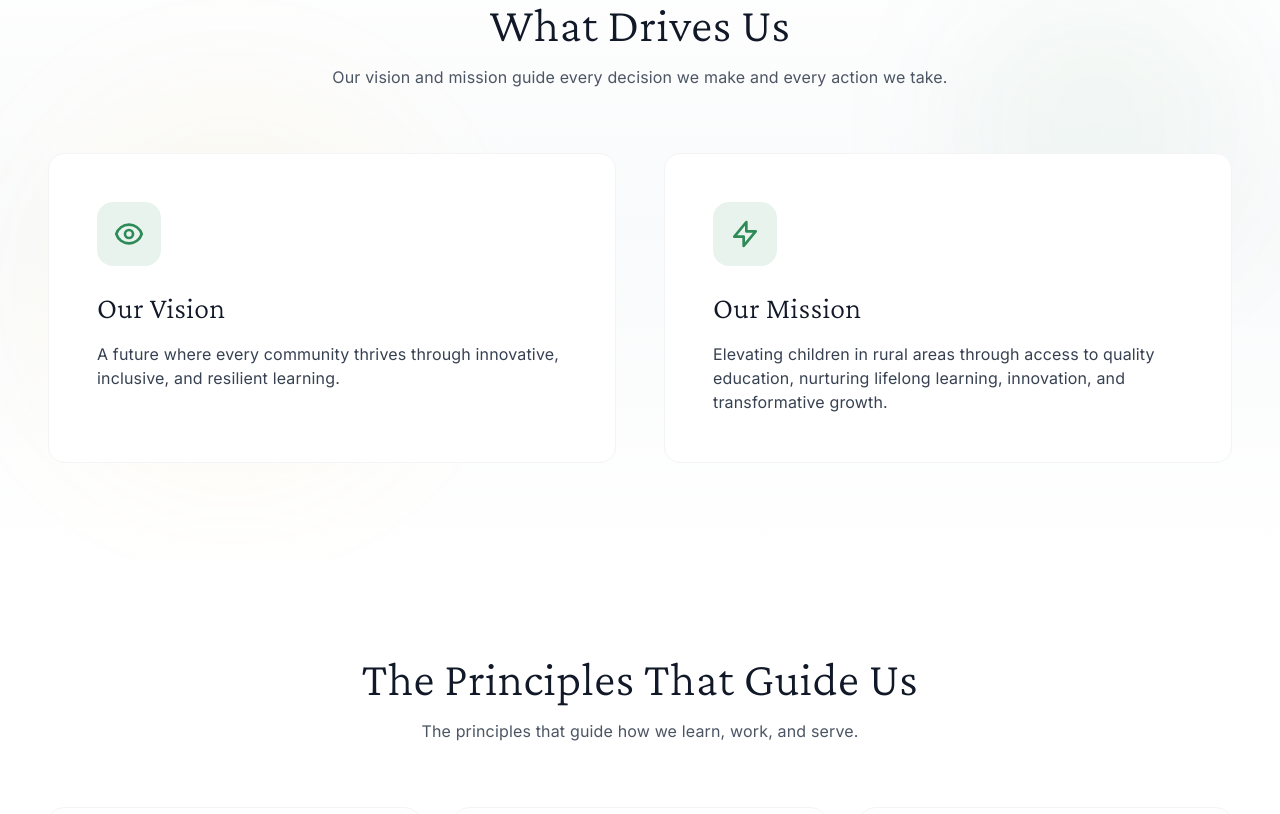
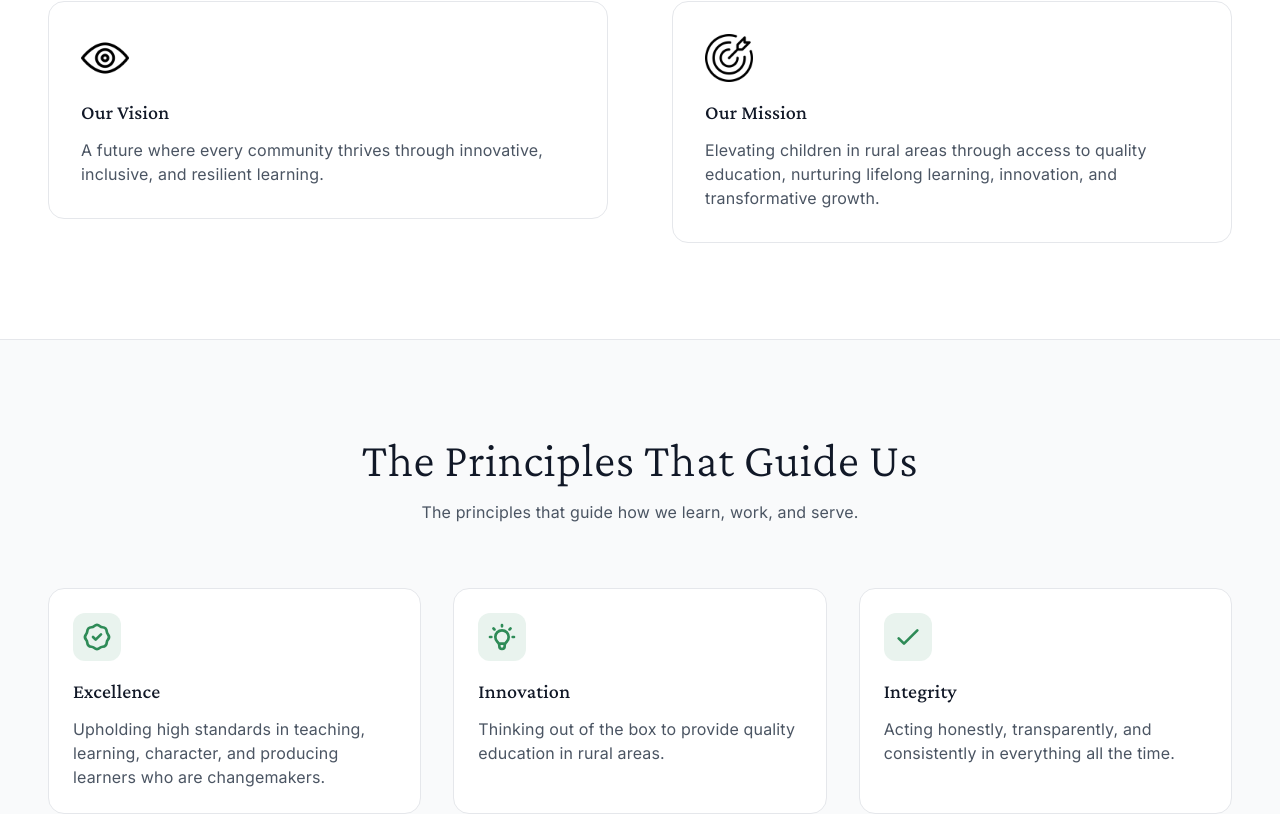
Before and after one commit to JasperSchools/jasperschools, a Next.js app: page /about/vision-mission in a window 1280 px wide. Shown: the part 519-1333 px from the top of the page. Built offline with nearby package versions, Linux system fonts and the light colour scheme.

Commit message:
ui updates

```diff
--- a/src/app/about/vision-mission/page.tsx
+++ b/src/app/about/vision-mission/page.tsx
@@ -61,62 +61,55 @@ function VisionMissionSection() {
   const isInView = useInView(sectionRef, { once: true, amount: 0.3 })
 
   return (
-    <section ref={sectionRef} className="py-16 sm:py-20 lg:py-24 bg-gradient-to-b from-white via-gray-50 to-white relative overflow-hidden">
-      {/* Decorative background elements */}
-      <div className="absolute inset-0 overflow-hidden pointer-events-none">
-        <div className="absolute top-20 right-10 w-72 h-72 bg-school-green/5 rounded-full blur-3xl" />
-        <div className="absolute bottom-20 left-10 w-96 h-96 bg-school-yellow/5 rounded-full blur-3xl" />
-      </div>
-
+    <section ref={sectionRef} className="py-16 sm:py-20 lg:py-24 bg-white relative overflow-hidden">
       <div className="relative max-w-8xl mx-auto px-4 sm:px-6 lg:px-8 xl:px-12">
-        <motion.div
-          className="text-center mb-12 sm:mb-16"
-          initial={{ opacity: 0, y: 30 }}
-          animate={isInView ? { opacity: 1, y: 0 } : { opacity: 0, y: 30 }}
-          transition={{ duration: 0.6, ease: [0.22, 1, 0.36, 1] }}
-        >
-          <h2 className="text-3xl sm:text-4xl lg:text-5xl font-heading text-gray-900 mb-4">
-            What Drives Us
-          </h2>
-          <p className="text-gray-600 text-sm sm:text-base font-paragraph max-w-2xl mx-auto">
-            Our vision and mission guide every decision we make and every action we take.
-          </p>
-        </motion.div>
-
-        <div className="grid md:grid-cols-2 gap-8 lg:gap-12">
-          {/* Vision Card */}
+        <div className="grid lg:grid-cols-2 gap-12 lg:gap-16 items-start">
+          {/* Vision Section */}
           <motion.div
-            className="relative bg-white rounded-2xl border border-gray-100 p-8 sm:p-10 lg:p-12"
+            className="bg-white rounded-2xl border border-gray-200 p-8"
             initial={{ opacity: 0, y: 30 }}
             animate={isInView ? { opacity: 1, y: 0 } : { opacity: 0, y: 30 }}
             transition={{ duration: 0.6, delay: 0.2, ease: [0.22, 1, 0.36, 1] }}
           >
-            <div className="w-16 h-16 rounded-2xl bg-school-green/10 flex items-center justify-center mb-6">
-              <svg className="w-8 h-8 text-school-green" fill="none" stroke="currentColor" viewBox="0 0 24 24">
-                <path strokeLinecap="round" strokeLinejoin="round" strokeWidth="2" d="M15 12a3 3 0 11-6 0 3 3 0 016 0z" />
-                <path strokeLinecap="round" strokeLinejoin="round" strokeWidth="2" d="M2.458 12C3.732 7.943 7.523 5 12 5c4.478 0 8.268 2.943 9.542 7-1.274 4.057-5.064 7-9.542 7-4.477 0-8.268-2.943-9.542-7z" />
-              </svg>
+            <div className="mb-4">
+              <div className="relative w-12 h-12">
+                <Image
+                  src="/images/assets/vision.png"
+                  alt="Vision icon"
+                  fill
+                  className="object-contain"
+                />
+              </div>
             </div>
-            <h2 className="text-2xl sm:text-3xl font-heading text-gray-900 mb-4">Our Vision</h2>
-            <p className="text-gray-700 text-sm sm:text-base leading-relaxed font-paragraph">
+            <h2 className="text-lg sm:text-xl font-heading-semibold text-gray-900 mb-3">
+              Our Vision
+            </h2>
+            <p className="text-gray-600 text-sm sm:text-base leading-relaxed font-paragraph">
               A future where every community thrives through innovative, inclusive, and resilient learning.
             </p>
           </motion.div>
 
-          {/* Mission Card */}
+          {/* Mission Section */}
           <motion.div
-            className="relative bg-white rounded-2xl border border-gray-100 p-8 sm:p-10 lg:p-12"
+            className="bg-white rounded-2xl border border-gray-200 p-8"
             initial={{ opacity: 0, y: 30 }}
             animate={isInView ? { opacity: 1, y: 0 } : { opacity: 0, y: 30 }}
             transition={{ duration: 0.6, delay: 0.4, ease: [0.22, 1, 0.36, 1] }}
           >
-            <div className="w-16 h-16 rounded-2xl bg-school-green/10 flex items-center justify-center mb-6">
-              <svg className="w-8 h-8 text-school-green" fill="none" stroke="currentColor" viewBox="0 0 24 24">
-                <path strokeLinecap="round" strokeLinejoin="round" strokeWidth="2" d="M13 10V3L4 14h7v7l9-11h-7z" />
-              </svg>
+            <div className="mb-4">
+              <div className="relative w-12 h-12">
+                <Image
+                  src="/images/assets/mission.png"
+                  alt="Mission icon"
+                  fill
+                  className="object-contain"
+                />
+              </div>
             </div>
-            <h2 className="text-2xl sm:text-3xl font-heading text-gray-900 mb-4">Our Mission</h2>
-            <p className="text-gray-700 text-sm sm:text-base leading-relaxed font-paragraph">
+            <h2 className="text-lg sm:text-xl font-heading-semibold text-gray-900 mb-3">
+              Our Mission
+            </h2>
+            <p className="text-gray-600 text-sm sm:text-base leading-relaxed font-paragraph">
               Elevating children in rural areas through access to quality education, nurturing lifelong learning, innovation, and transformative growth.
             </p>
           </motion.div>
@@ -180,7 +173,7 @@ function ValuesSection() {
   ]
 
   return (
-    <section ref={sectionRef} className="py-16 sm:py-20 lg:py-24 bg-white">
+    <section ref={sectionRef} className="py-16 sm:py-20 lg:py-24 bg-gray-50 border-t border-gray-200">
       <div className="max-w-8xl mx-auto px-4 sm:px-6 lg:px-8 xl:px-12">
         {/* Section Header */}
         <motion.div
@@ -202,7 +195,7 @@ function ValuesSection() {
           {values.map((value, index) => (
             <motion.div
               key={value.name}
-              className="bg-white rounded-2xl border border-gray-100 p-8"
+              className="bg-white rounded-2xl border border-gray-200 p-6"
               initial={{ opacity: 0, y: 30 }}
               animate={isInView ? { opacity: 1, y: 0 } : { opacity: 0, y: 30 }}
               transition={{
@@ -211,13 +204,13 @@ function ValuesSection() {
                 ease: [0.22, 1, 0.36, 1]
               }}
             >
-              <div className="w-16 h-16 rounded-2xl bg-school-green/10 flex items-center justify-center mb-6">
+              <div className="w-12 h-12 rounded-xl bg-school-green/10 flex items-center justify-center mb-4">
                 {value.icon}
               </div>
-              <h3 className="text-xl sm:text-2xl font-heading text-gray-900 mb-3">
+              <h3 className="text-lg sm:text-xl font-heading-semibold text-gray-900 mb-3">
                 {value.name}
               </h3>
-              <p className="text-gray-700 text-sm sm:text-base leading-relaxed font-paragraph">
+              <p className="text-gray-600 text-sm sm:text-base leading-relaxed font-paragraph">
                 {value.description}
               </p>
             </motion.div>
```
Also changed, not shown: public/images/assets/mission.png (added), public/images/assets/vision.png (added), src/app/page.tsx (indentation only).
